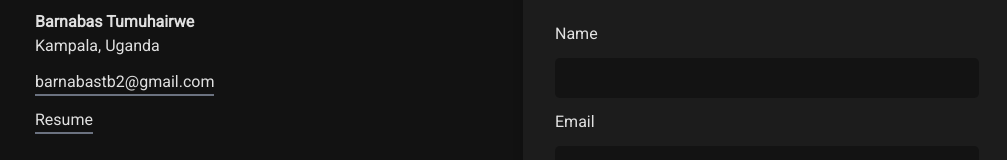
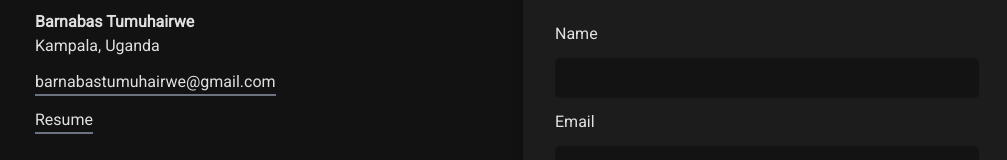
Before and after one commit to BarnaTB/portfolio, a React (Create React App) app: page / in a window 1280 px wide. Shown: the part 5777-5937 px from the top of the page, without its empty margins (117-1124 px from the left). Built offline with nearby package versions, Linux system fonts and the light colour scheme.

Commit message:
Fix email address

```diff
--- a/src/root.link.js
+++ b/src/root.link.js
@@ -4,7 +4,7 @@ export const LINKEDIN_USERNAME = 'barnabastb';
 export const FIRST_NAME = 'Barnabas';
 export const LAST_NAME = 'Tumuhairwe';
 export const ADDRESS = 'Kampala, Uganda'
-export const EMAIL_ID = 'barnabastb2@gmail.com';
+export const EMAIL_ID = 'barnabastumuhairwe@gmail.com';
 export const TWITTER_ID = '_tumuhairwe';
 export const FRONT_PAGE_NAME = 'Barnabas Tumuhairwe';
 export const FRONT_PAGE_DESC = 'A Software Engineer(with a backend focus) & occasional Open Source Contributor. I like to build exciting things for the web and solving problems using the internet, code, and uhm . . . coffee!'
```
